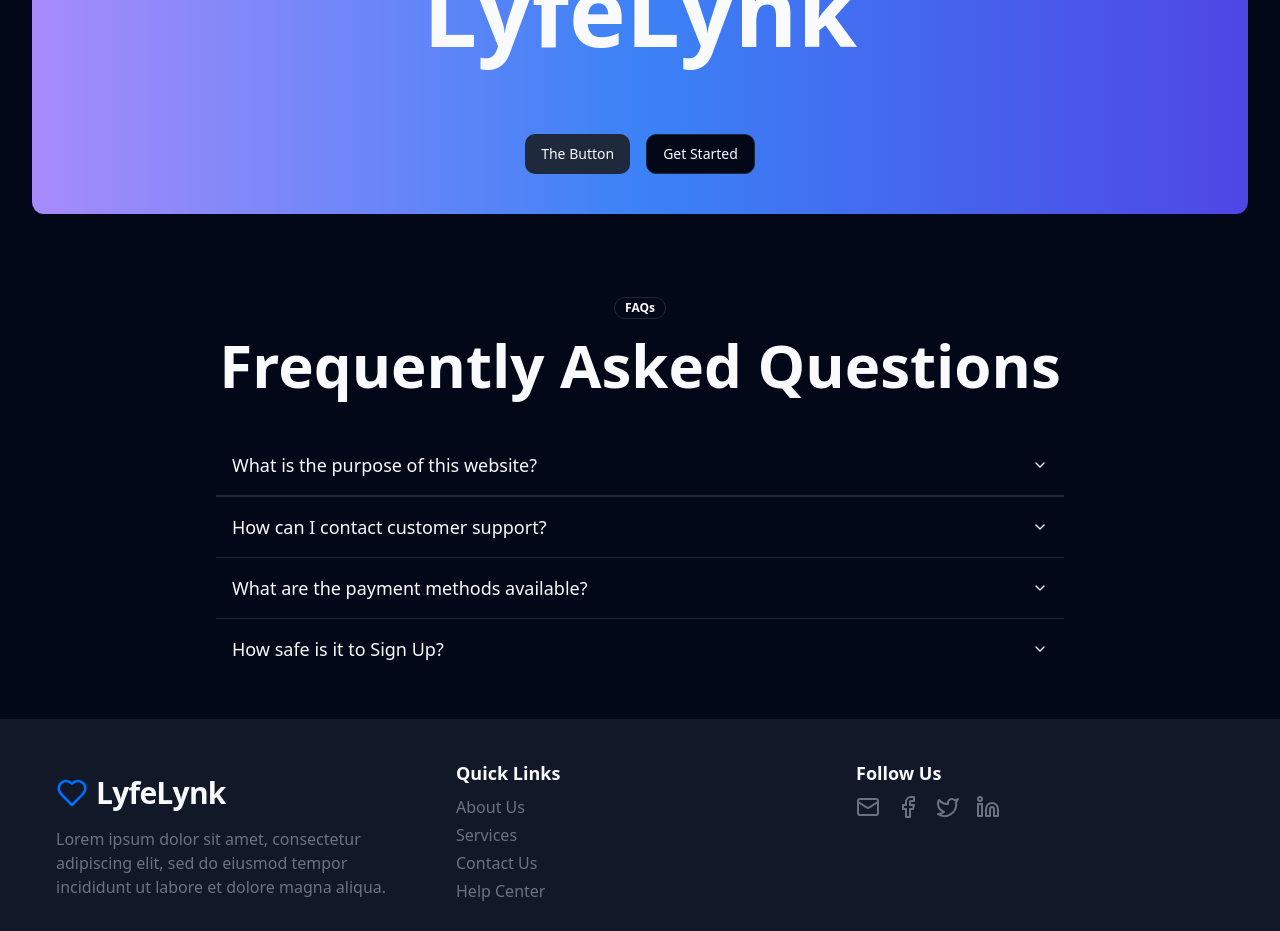
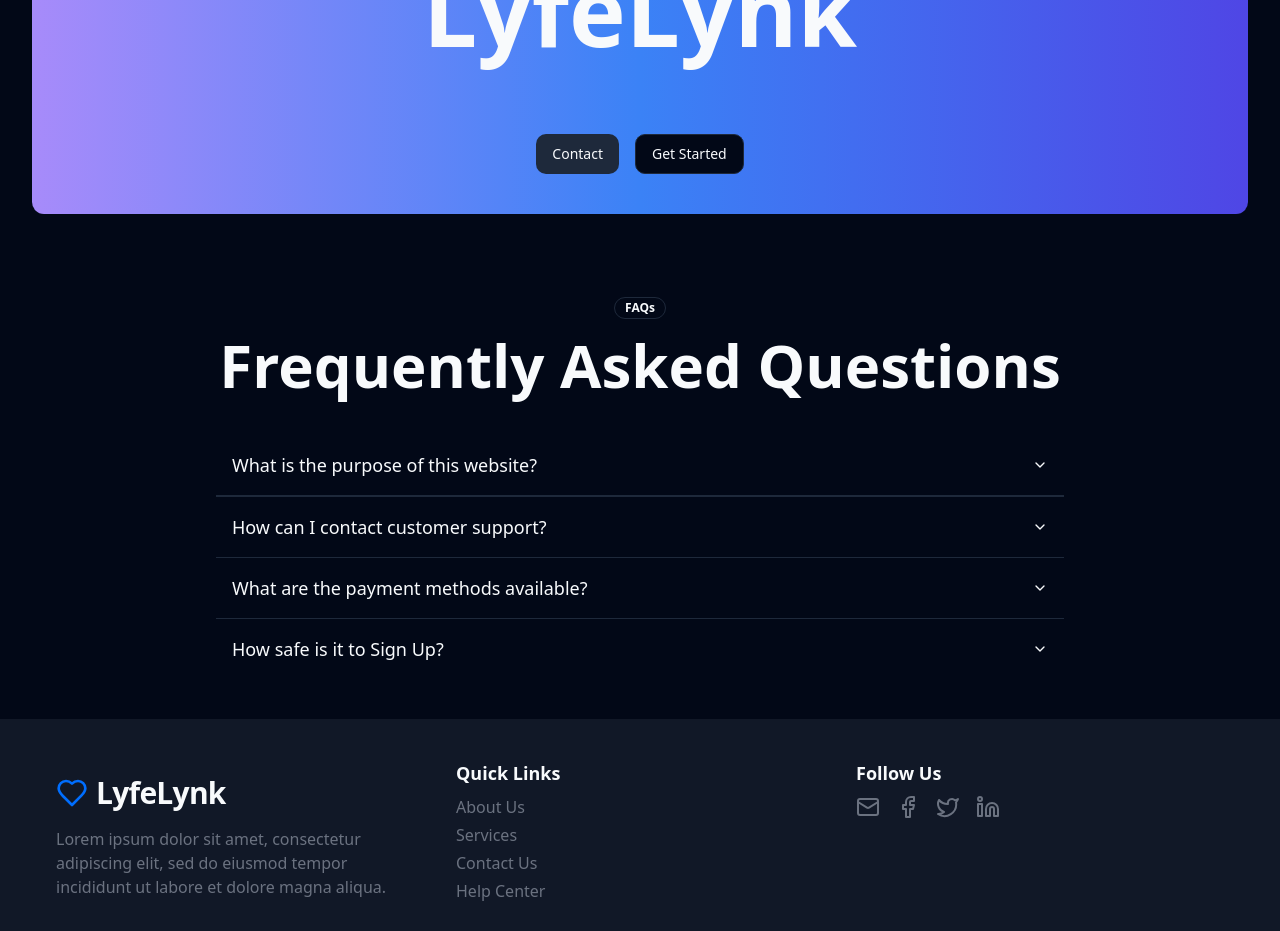
Before and after one commit to slaygun/LyfeLynk, a React (Vite) app: page / in a window 1280 px wide. Shown: the part 2840-3771 px from the top of the page. Built offline with nearby package versions, Linux system fonts and the light colour scheme.

Commit message:
nav flow tweak

```diff
--- a/src/sections/CTA.jsx
+++ b/src/sections/CTA.jsx
@@ -2,11 +2,11 @@ import { Button } from "@/components/ui/button"
 
 export default function CTA() {
   return (
-    <section className="container py-10">
+    <section id="contact" className="container py-10">
       <div className="bg-gradient-to-r from-violet-400 via-blue-500 to-indigo-600 bg-primary py-10 px-10 text-center rounded-xl space-y-10">
         <h1 className="text-4xl md:text-8xl font-extrabold mb-4">Start your journey with LyfeLynk</h1>
         <div className="inline-flex space-x-4 pt-5">
-          <Button variant="secondary">The Button</Button>
+          <Button variant="secondary">Contact</Button>
           <Button variant="outline">Get Started</Button>
         </div>
       </div>
--- a/src/sections/Features.jsx
+++ b/src/sections/Features.jsx
@@ -10,7 +10,7 @@ const Tab = () => {
   };
 
   return (
-    <div className="container py-10">
+    <div id="features" className="container py-10">
 
       <div className='pl-4 pb-4'><Badge variant="outline">Health ID</Badge></div>
 
```
